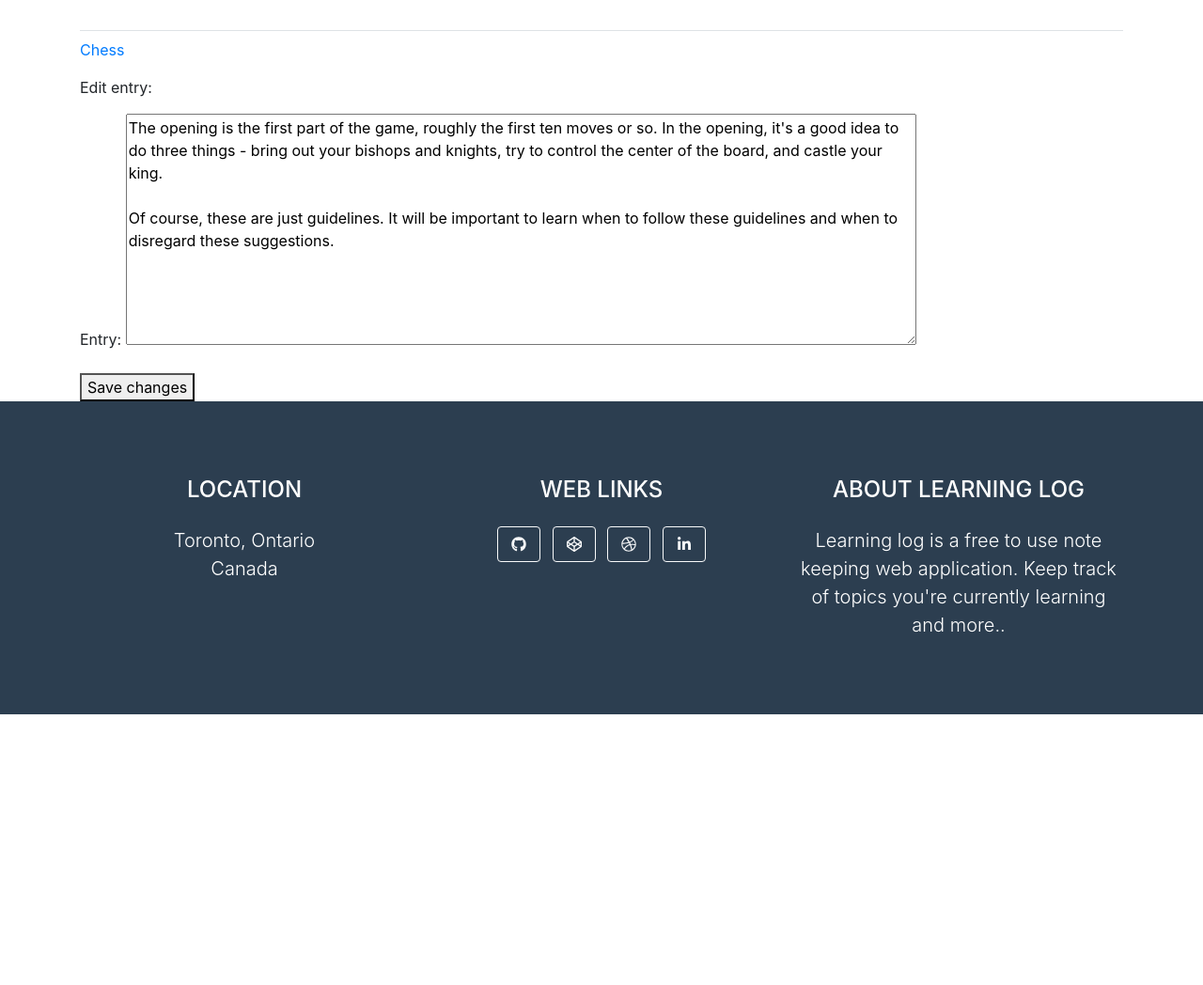
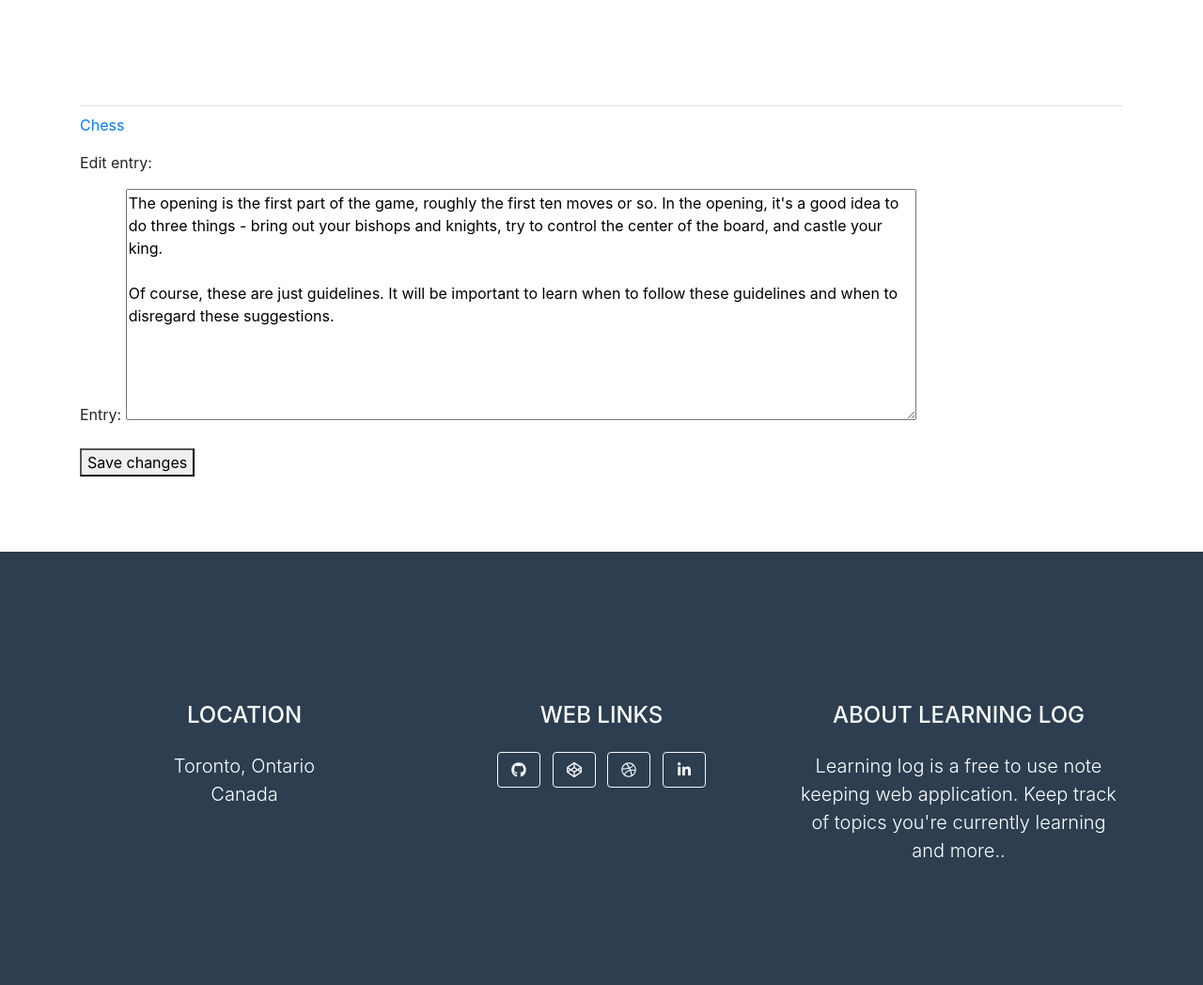
Before and after one commit to randyaajr/django_learning-log, a Django app: page /edit_entry/1/ in a window 1280 px wide. Shown: the part 58-1106 px from the top of the page at 94% size. Before the commit the page ends 818 px from the top, so only its background shows below. Run offline with Django 3.2, Linux system fonts and the light colour scheme; a user stored in the database is signed in; data comes from the database, SQL or seed files in the repository; some libraries are stand-ins or nearby versions.

Commit message:
Added temp styling

```diff
--- a/static/css/style.css
+++ b/static/css/style.css
@@ -2,9 +2,14 @@
     background-color: #2c3e50!important;
 }
 
+.container {
+    padding-top: 5rem;
+    padding-bottom: 5rem;
+}
+
 .footer {
     padding-top: 5rem;
-    padding-bottom: 5rem;
+    padding-bottom: 3rem;
     background-color: #2c3e50;
     color: #fff;
 }
```
